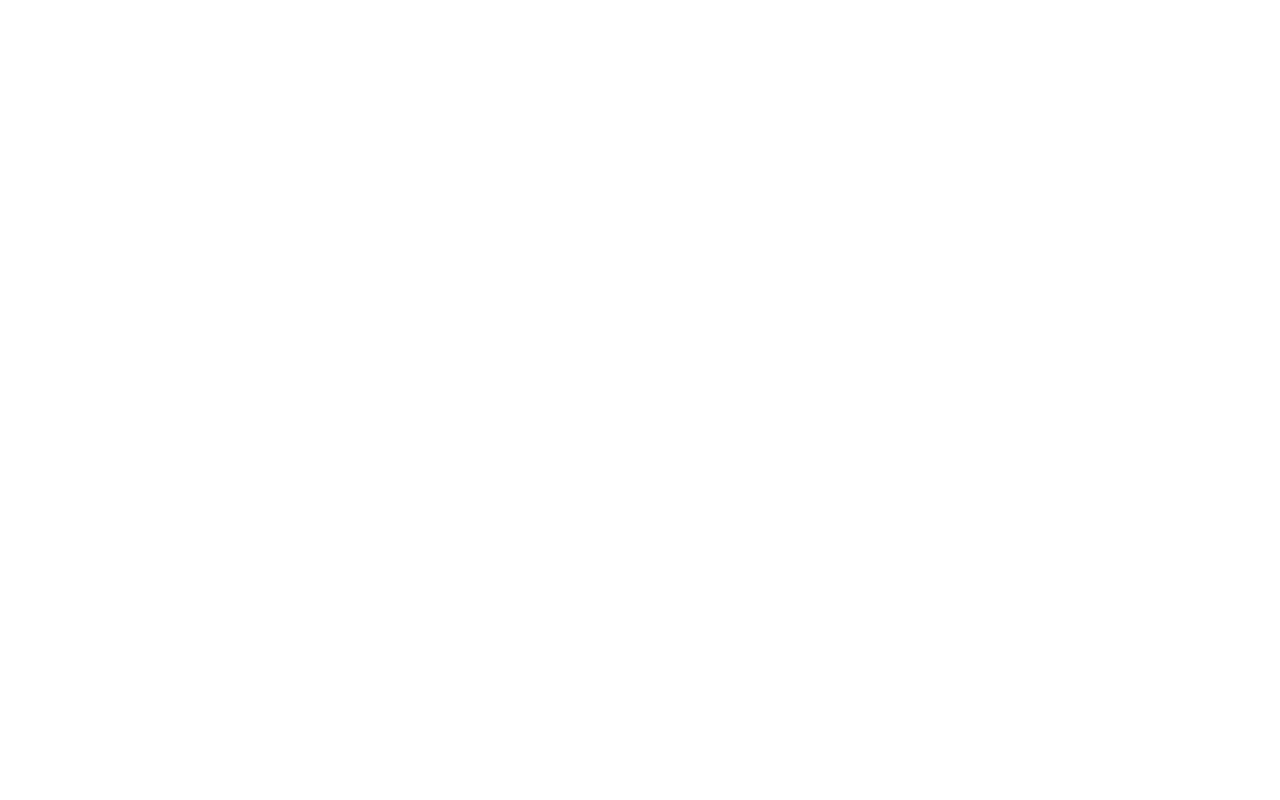
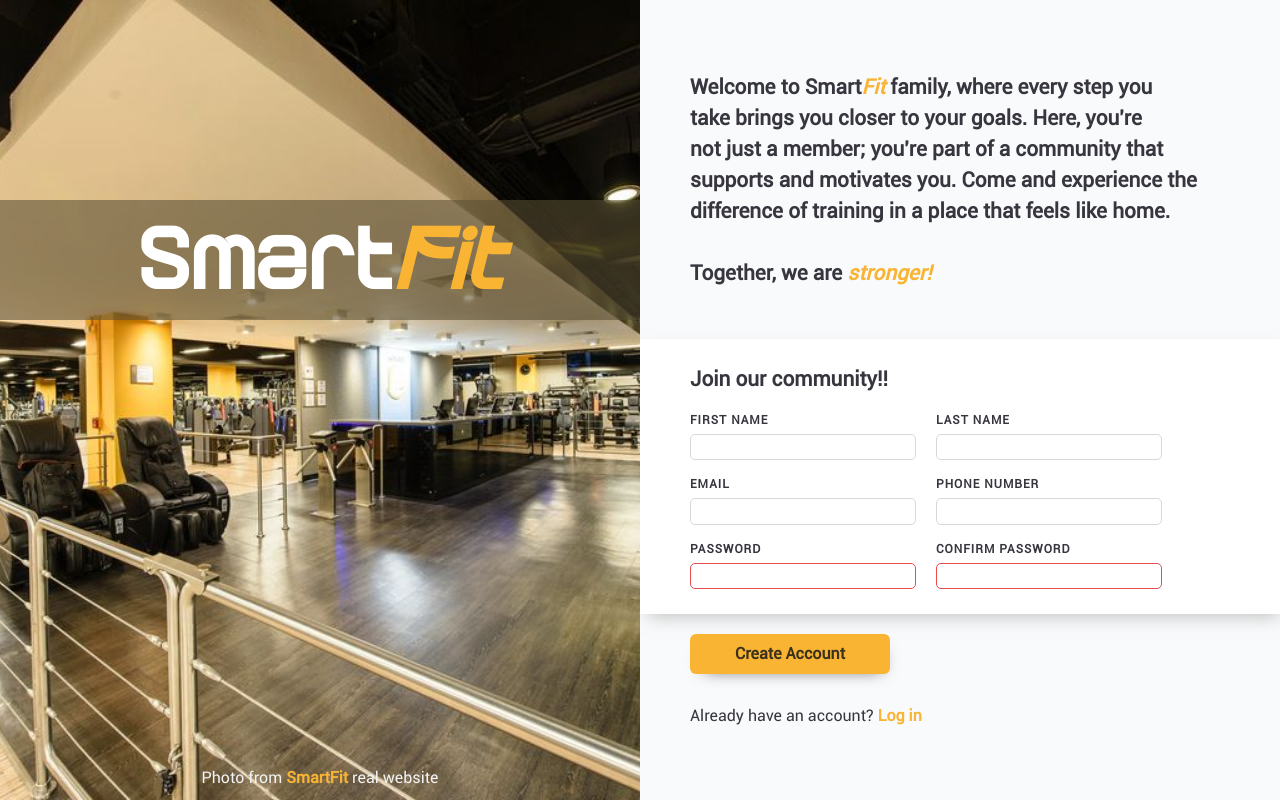
Before and after one commit to NaomiC0desArt/basic_login, a plain HTML site: page index.html in a window 1280 px wide. Drawn offline with Linux system fonts and the light colour scheme.

Commit message:
login completed

```diff
--- a/index.html
+++ b/index.html
@@ -6,5 +6,94 @@
     <title>Document</title>
     <link rel="stylesheet" href="style.css" />
   </head>
-  <body></body>
+  <body>
+    <div class="container">
+      <div class="side-image">
+        <img src="img-gym.jpg" alt="image real gym" />
+
+        <div class="logo-container">
+          <h1 id="logo">Smart<span class="orange-text">Fit</span></h1>
+        </div>
+
+        <div class="credits">
+          <p>Photo from <a href="https://www.smartfit.com.br">SmartFit</a> real website</p>
+        </div>
+      </div>
+
+      <div class="form-side">
+        <div class="form-message">
+          <h2>
+            Welcome to Smart<span class="orange-text">Fit</span> family, where
+            every step you take brings you closer to your goals. Here, you're
+            not just a member; you're part of a community that supports and
+            motivates you. Come and experience the difference of training in a
+            place that feels like home.
+          </h2>
+
+          <h2>Together, we are <span class="orange-text">stronger!</span></h2>
+        </div>
+
+        <div class="form-content">
+          <h2>Join our community!!</h2>
+
+          <form class="form" id="form-gym">
+            <div class="input-box">
+              <label for="name">First name</label>
+              <input type="text" name="user-name" id="name" required />
+            </div>
+            <div class="input-box">
+              <label for="lastName">Last name</label>
+              <input type="text" name="user-lastName" id="lastName" required />
+            </div>
+            <div class="input-box">
+              <label for="email">Email</label>
+              <input type="email" name="user-email" id="email" required />
+            </div>
+            <div class="input-box">
+              <label for="phoneNumber">Phone number</label>
+              <input
+                type="text"
+                name="user-phone"
+                id="phoneNumber"
+                required
+                minlength="12"
+                pattern="^\d{3}-\d{3}-\d{4}$"
+                title="Please enter a valid phone number, example: 809-459-XXXX"
+              />
+            </div>
+            <div class="input-box">
+              <label for="password">Password</label>
+              <input
+                type="password"
+                name="user-password"
+                id="password"
+                required
+                maxlength="25"
+                minlength="8"
+              />
+              <span></span>
+            </div>
+            <div class="input-box">
+              <label for="password-confirmation">Confirm password</label>
+              <input
+                type="password"
+                name="user-password-confirmation"
+                id="password-confirmation"
+                required
+                maxlength="25"
+                minlength="8"
+              />
+              <span></span>
+            </div>
+          </form>
+        </div>
+
+        <div class="form-submit">
+          <button type="submit" form="form-gym">Create Account</button>
+
+          <p>Already have an account? <a href="#">Log in</a></p>
+        </div>
+      </div>
+    </div>
+  </body>
 </html>
--- a/style.css
+++ b/style.css
@@ -0,0 +1,253 @@
+@font-face {
+  font-family: "Colmeak";
+  src: url("fonts/Colmeak.woff2") format("woff2"),
+    url("fonts/Colmeak.woff") format("woff");
+  font-weight: normal;
+  font-style: normal;
+  font-display: swap;
+}
+
+@font-face {
+  font-family: "Roboto-bold";
+  src: url("fonts/Roboto-Bold.woff2") format("woff2"),
+    url("fonts/Roboto-Bold.woff") format("woff");
+  font-weight: bold;
+  font-style: normal;
+  font-display: swap;
+}
+
+@font-face {
+  font-family: "Roboto";
+  src: url("fonts/Roboto-Regular.woff2") format("woff2"),
+    url("fonts/Roboto-Regular.woff") format("woff");
+  font-weight: normal;
+  font-style: normal;
+  font-display: swap;
+}
+
+@font-face {
+  font-family: "Roboto Lt";
+  src: url("fonts/Roboto-Light.woff2") format("woff2"),
+    url("fonts/Roboto-Light.woff") format("woff");
+  font-weight: 300;
+  font-style: normal;
+  font-display: swap;
+}
+
+*,
+*::before,
+*::after {
+  box-sizing: border-box;
+}
+
+* {
+  margin: 0;
+}
+
+@media (prefers-reduced-motion: no-preference) {
+  html {
+    interpolate-size: allow-keywords;
+  }
+}
+
+body {
+  line-height: 1.5;
+  -webkit-font-smoothing: antialiased;
+}
+
+img,
+picture,
+video,
+canvas,
+svg {
+  display: block;
+  max-width: 100%;
+}
+
+input,
+button,
+textarea,
+select {
+  font: inherit;
+}
+
+p,
+h1,
+h2,
+h3,
+h4,
+h5,
+h6 {
+  overflow-wrap: break-word;
+}
+
+p {
+  text-wrap: pretty;
+}
+h1,
+h2,
+h3,
+h4,
+h5,
+h6 {
+  text-wrap: balance;
+}
+
+#root,
+#__next {
+  isolation: isolate;
+}
+
+html {
+  font-family: "Roboto", sans-serif;
+  background-color: #f9fafb;
+  color: #37353E;
+}
+
+#logo {
+  font-family: "Colmeak";
+}
+
+.container {
+  display: flex;
+  align-items: center;
+  height: 100vh;
+  width: 100vw;
+}
+
+.side-image {
+  height: 100vh;
+  flex: 1;
+  position: relative;
+}
+
+.side-image img {
+  width: 100%;
+  height: 100%;
+  object-fit: cover;
+  position: absolute;
+}
+
+.logo-container{
+  position: absolute;
+  background-color: rgba(90, 78, 52, 0.565);
+  width: 100%;
+  color: white;
+  text-align: center;
+  top: 200px;
+  font-size: 2.5rem;
+}
+
+.credits{
+  position: absolute;
+  bottom: 10px;
+  width: 100%;
+  text-align: center;
+  color: #f3f3f3;
+}
+
+.form-side {
+  display: flex;
+  flex-direction: column;
+  justify-content: center;
+  align-items: start;
+  gap: 20px;
+  flex: 1;
+}
+
+.form-content {
+  box-shadow: 3px 7px 17px -5px rgba(168,168,168,0.75);
+  background-color: #fff;
+  padding: 25px 0 25px 50px;
+}
+
+.form {
+  display: flex;
+  flex-wrap: wrap;
+  align-content: space-around;
+  width: 80%;
+  font-size: 15px;
+  column-gap: 20px;
+  row-gap: 15px;
+}
+
+.input-box {
+  flex: 1 1 45%;
+  display: flex;
+  flex-direction: column;
+}
+
+.form-message,
+.form-submit {
+  padding: 0 50px;
+}
+
+.form-message > h2 {
+  margin-bottom: 30px;
+}
+
+.form-content > h2 {
+  margin-bottom: 16px;
+}
+
+h2 {
+  font-size: 1.3rem;
+}
+
+.orange-text {
+  color: #f9b434;
+  font-style: italic;
+}
+
+input {
+  border-radius: 5px;
+  border: 1px solid #d6d9dc;
+}
+
+input:focus{
+  border: none;
+  outline: 1px solid #f9b434;
+}
+
+input[type="password"]:invalid {
+  border-color: rgb(232, 76, 76);
+}
+
+input[type="password"]:valid {
+  border-color: rgb(60, 166, 28);
+}
+
+a{
+  color: #f9b434;
+  text-decoration: none;
+  font-weight: bold;
+}
+
+a:visited{
+  color:#dec525;
+}
+
+.form-submit > button{
+  border: none;
+  border-radius: 6px;
+  background-color: #f9b434;
+  color: #3a311c;
+  font-weight: 600;
+  font-size: 16px;
+  padding: 8px 45px;
+  box-shadow: 3px 7px 17px -12px rgba(0,0,0,0.75);
+  margin-bottom: 30px;
+}
+
+.form-submit > button:hover{
+  background-color: #d48b01;
+  color: #f3f3f3;
+}
+
+label{
+  letter-spacing: 1px;
+  text-transform: uppercase;
+  font-size: 12px;
+  margin-bottom: 5px;
+  font-weight: bold;
+}
```
Also changed, not shown: fonts/Colmeak.woff (added), fonts/Colmeak.woff2 (added), fonts/Roboto-Bold.woff (added), fonts/Roboto-Bold.woff2 (added), fonts/Roboto-Light.woff (added), fonts/Roboto-Light.woff2 (added), fonts/Roboto-Regular.woff (added), fonts/Roboto-Regular.woff2 (added), img-gym.jpg (added).
